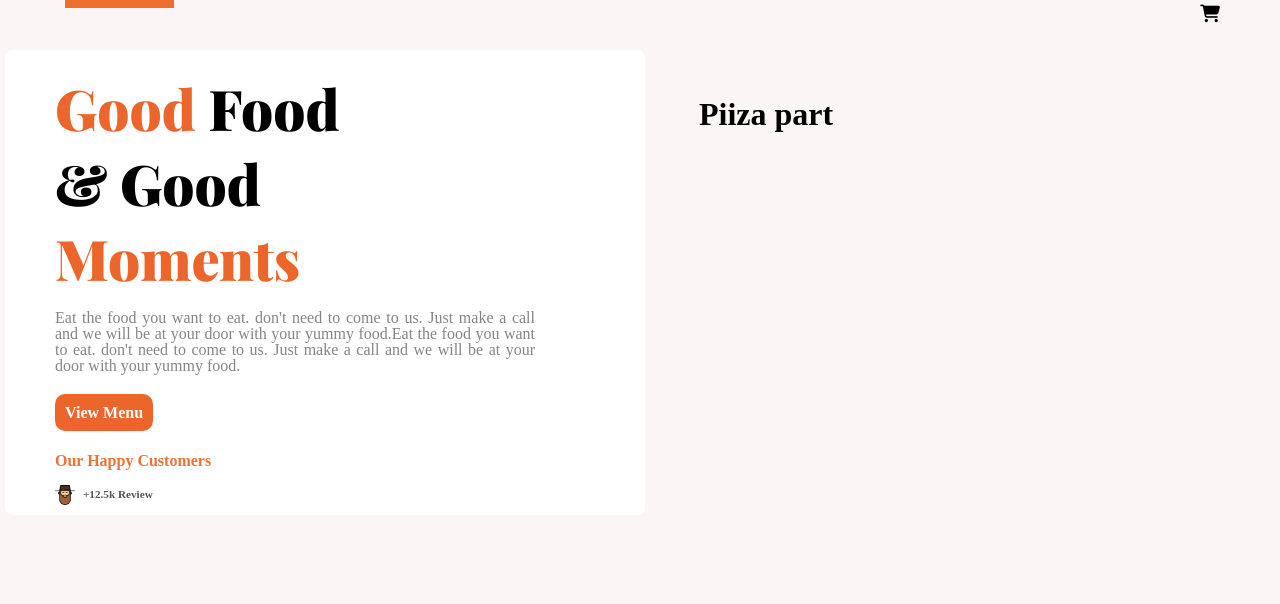
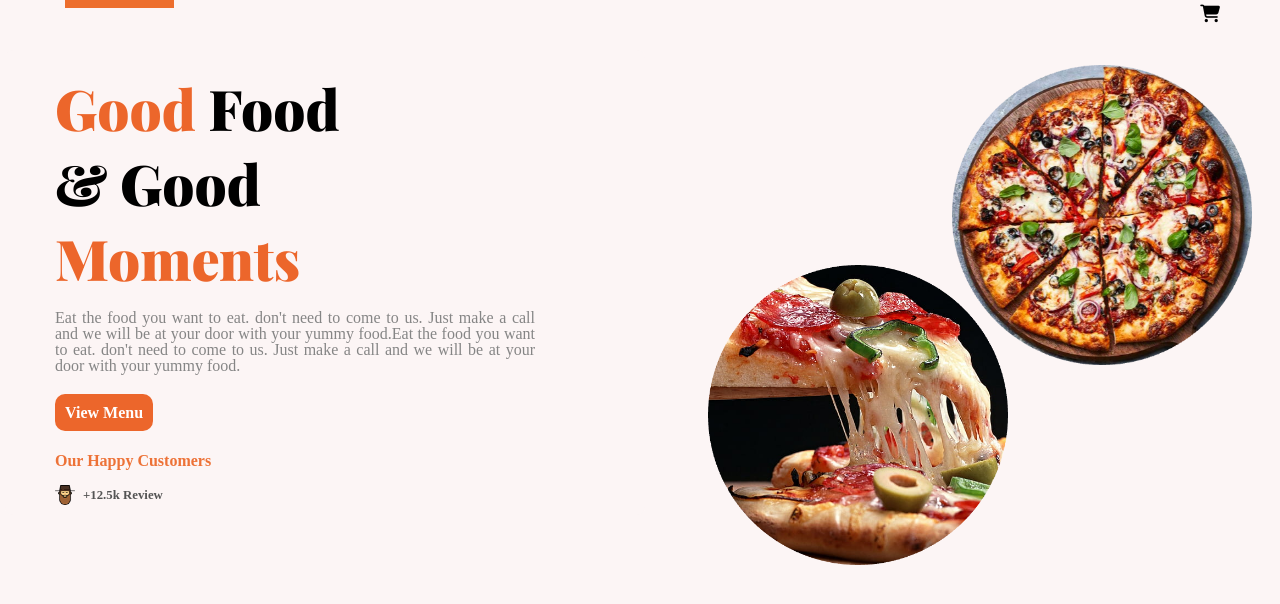
Before and after one commit to NabilRaiyan/Pizza-Market, a PHP site: page /views/home.php in a window 1280 px wide. Shown: the part 56-660 px from the top of the page. Run offline with PHP 8.4, Linux system fonts and the light colour scheme; some web fonts are replaced.

Commit message:
adding pizza image on the right section

```diff
--- a/styles/styles.css
+++ b/styles/styles.css
@@ -86,16 +86,16 @@ body{
 .left-upper-section{
     width: 50vw;
     float: left;
-    background-color: var(--main-bg-color);
+    background-color: var(--background-color);
     margin: 20px 0 20px 5px;
     border-radius: 8px;
 
 }
 
 .right-upper-section{
-    width: 45vw;
+    width: 49vw;
     float: right;
-    margin: 20px 5px 20px 0;
+    margin: 10px 5px 20px 0;
     border-radius: 8px;
 }
 
@@ -161,5 +161,18 @@ body{
     margin: 18px 0 10px 0;
     font-family: var(--body-text);
     color: rgb(84, 84, 84);
-    font-size: 0.7rem;
+    font-size: 0.8rem;
 }
+
+/* styling right section */
+
+.pizza-img-1, .pizza-img-2{
+    width: 300px;
+    height: 300px;
+}
+
+.pizza-img-1{
+    position: relative;
+    top: 200px;
+    left: 60px;
+}
--- a/views/home.php
+++ b/views/home.php
@@ -4,6 +4,7 @@
 
 <div class="upper-section">
     <?php include "header.php"; ?>
+
 
     <!-- left upper section  -->
 
@@ -27,7 +28,9 @@
 
     <!-- right upper setion -->
     <div class="right-upper-section">
-        <h1 class="">Piiza part</h1>
+        <img class="pizza-img-1" src="../images/pizza-circle.png" alt="" srcset="">
+        <img class="pizza-img-2" src="../images/pizza-circle-2.png" alt="" srcset="">
+
     </div>
 </div>
 
```
Also changed, not shown: images/pizza-circle-2.png (added), images/pizza-circle.png (added), 2 other files.
